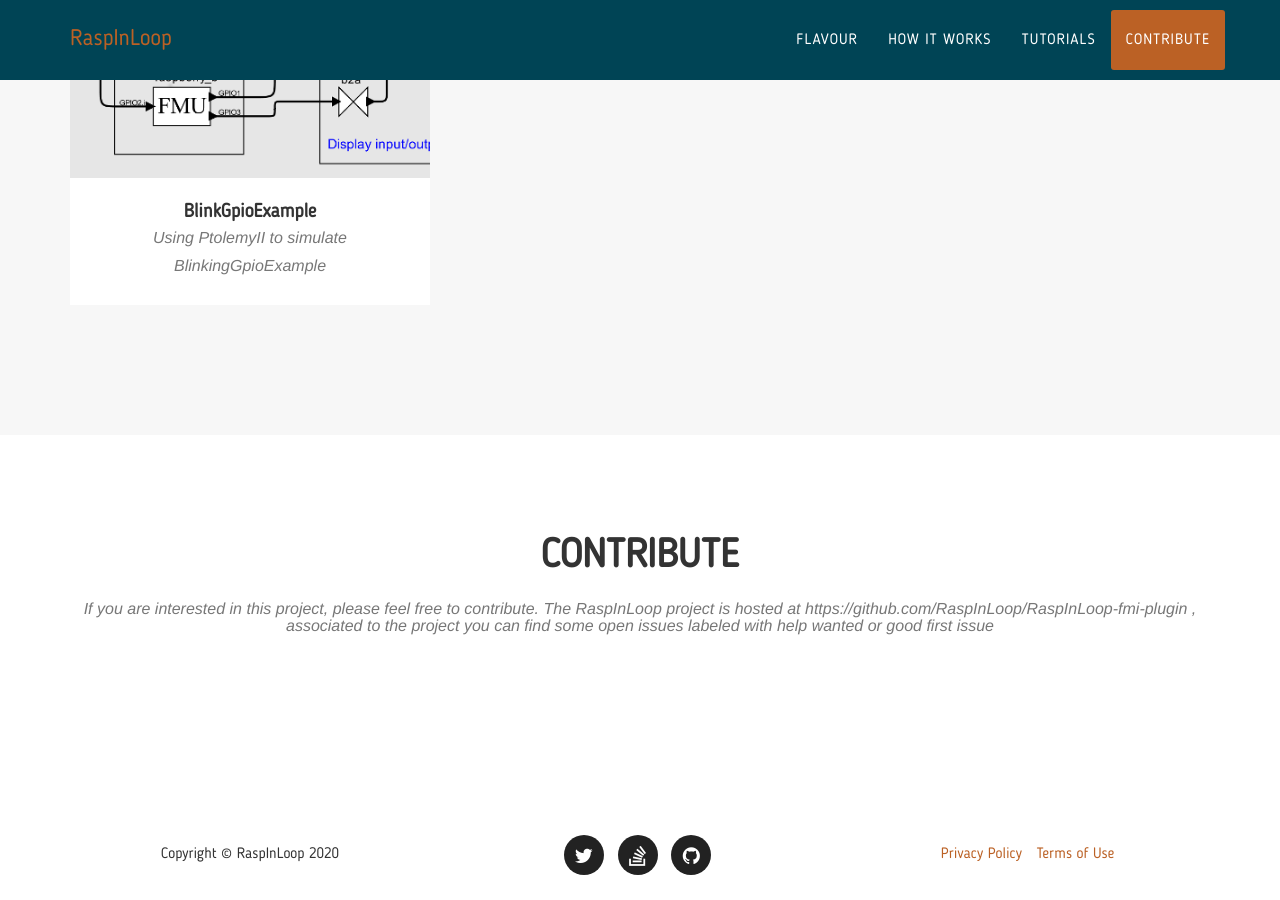
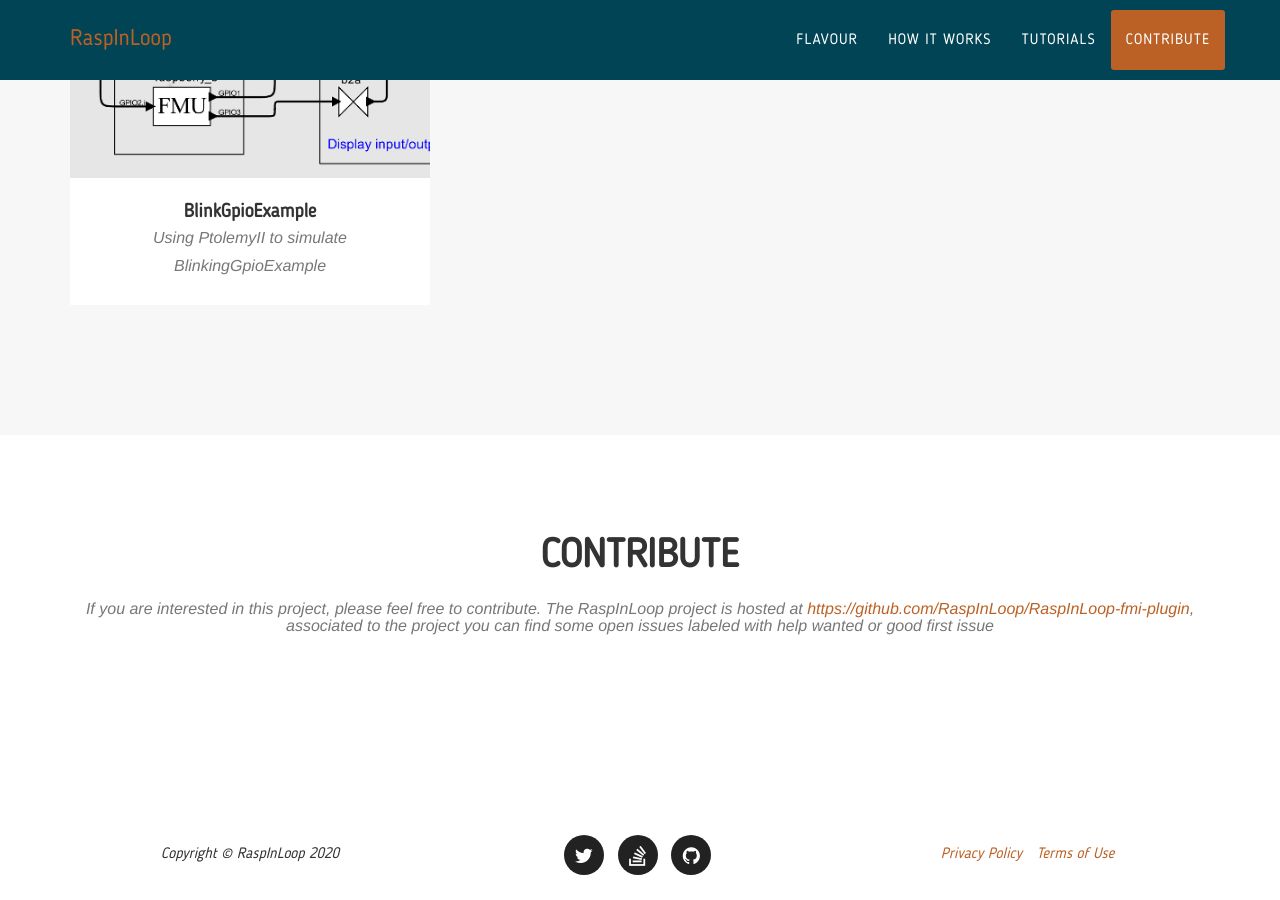
Before and after one commit to RaspInLoop/raspInLoop.github.io, a Jekyll site: the page built from index.html, in a window 1280 px wide and 900 px high, scrolled down 3672 px. Built offline with Jekyll 4.4.1, drawn with Linux system fonts in a browser that asks for light colours; some web fonts are replaced.

Commit message:
Fixed broken link

```diff
--- a/_includes/contribute.html
+++ b/_includes/contribute.html
@@ -3,7 +3,7 @@
             <div class="row">
                 <div class="col-lg-12 text-center">
                     <h2 class="section-heading">Contribute</h2>
-                    <h3 class="section-subheading text-muted">If you are interested in this project, please feel free to contribute. The RaspInLoop project is hosted at https://github.com/RaspInLoop/RaspInLoop-fmi-plugin , associated to the project you can find some open issues labeled with help wanted or good first issue</h3>
+                    <h3 class="section-subheading text-muted">If you are interested in this project, please feel free to contribute. The RaspInLoop project is hosted at <a href="https://github.com/RaspInLoop/RaspInLoop-fmi-plugin">https://github.com/RaspInLoop/RaspInLoop-fmi-plugin</a>, associated to the project you can find some open issues labeled with <i>help wanted</i> or <i>good first issue<i></i></h3>
                 </div>
             </div>
         </div>
```
